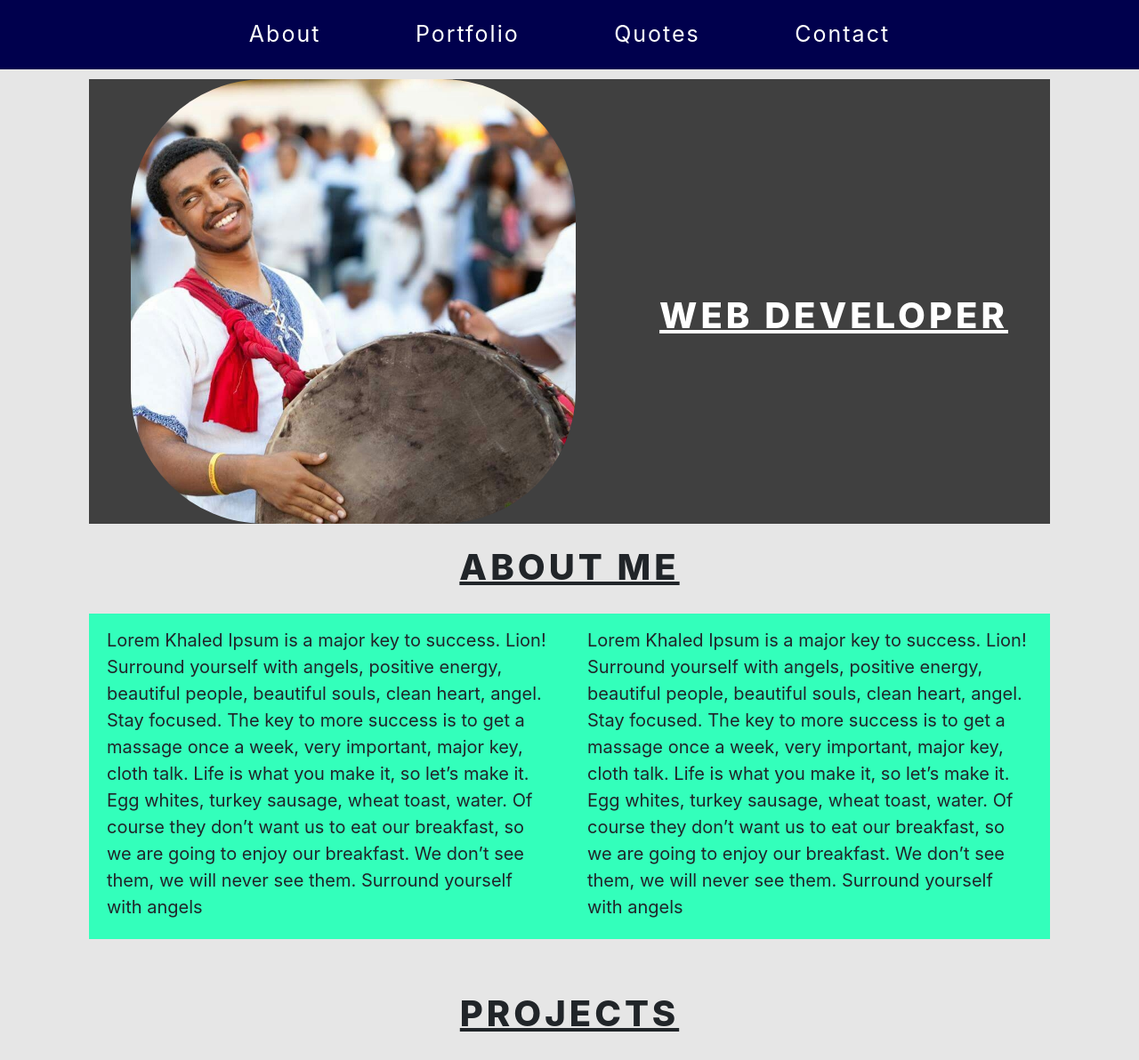
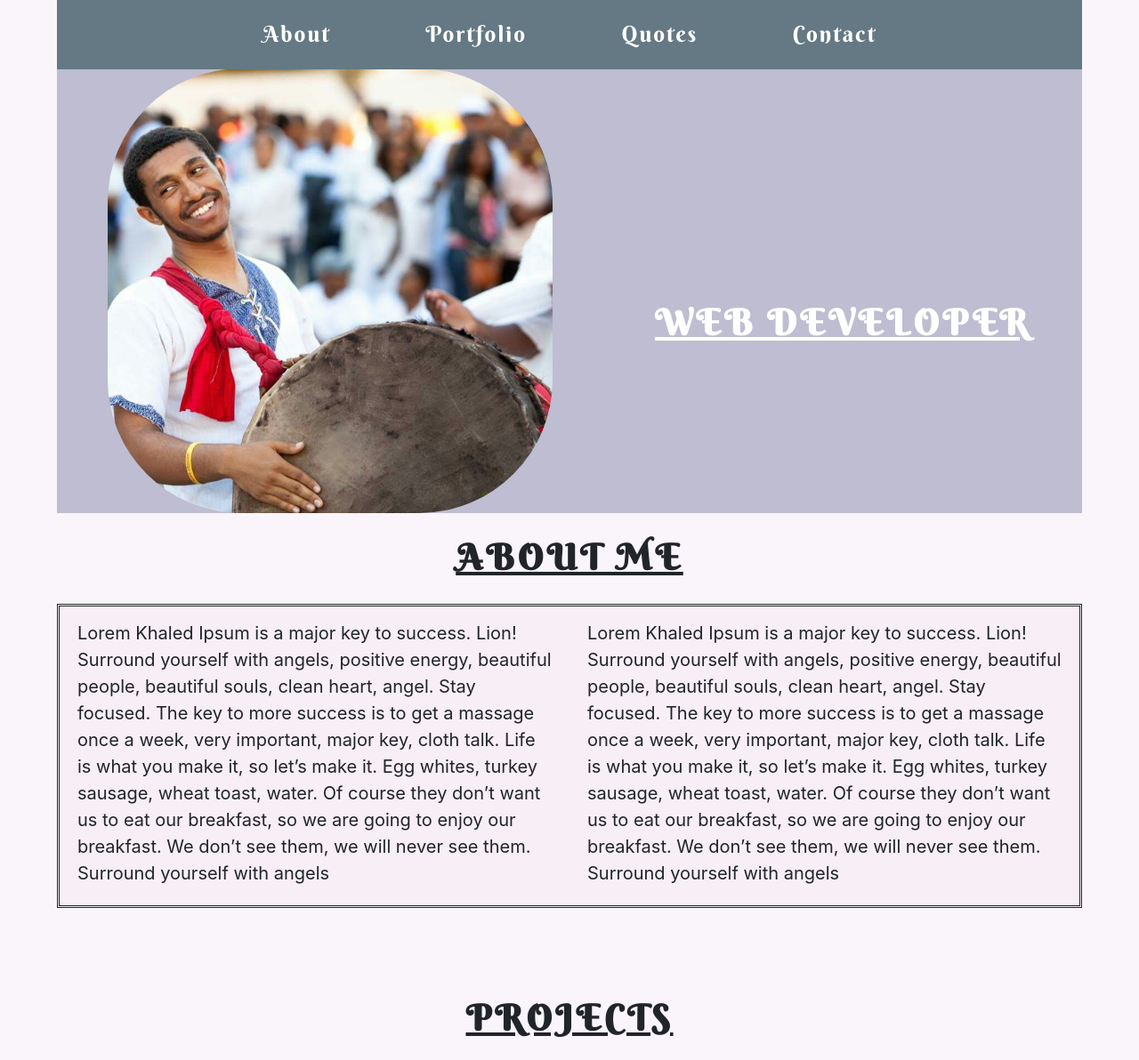
Before and after one commit to Dereje24/Portfolio, a plain HTML site: page index.html in a window 1280 px wide. Shown: the top 1192 px of the page at 89% size. Drawn offline with nearby package versions, Linux system fonts and the light colour scheme.

Commit message:
more css styling done. color looks good.

```diff
--- a/index.html
+++ b/index.html
@@ -4,6 +4,7 @@
 	<title>About Me</title>
   	<link rel="stylesheet" type="text/css" href="https://maxcdn.bootstrapcdn.com/font-awesome/4.7.0/css/font-awesome.min.css">
 	<link rel="stylesheet" type="text/css" href="https://maxcdn.bootstrapcdn.com/bootstrap/4.0.0/css/bootstrap.min.css">
+	<link href="https://fonts.googleapis.com/css?family=Berkshire+Swash" rel="stylesheet">
 	<link rel="stylesheet" type="text/css" href="style.css">
 	<script
   src="https://code.jquery.com/jquery-3.3.1.min.js"
@@ -13,27 +14,25 @@
 	<script type="text/javascript" src="script.js"></script>
 </head>
 <body>
-	<div class="nav-left"></div>
+	<header>
 		<nav>
-				<div class="main-nav">
 			<a href="#about">About</a>
 			<a href="#projects">Portfolio</a>
 			<a href="#testimonials">Quotes</a>
 			<a href="#contact">Contact</a>
-				</div>
+		</nav>
+
 		<div class="mobile-nav">
         	<a href="" class="hamburger"><i class="fa fa-bars"></i></a>
 		</div>
-			</nav>
-	<div class="nav-right"></div>
-	<main>
-		<header>
+
 		<div class="header-image">
-				<img src="images/profilepic.jpg">
+			<div id="image"><img src="images/profilepic.jpg"></div>
 			<h1>Web Developer</h1>
 		</div>
 	</header>
 
+	<main>
 	<section class="aboutContainer">
 		<h1 id="about">About Me</h1>
 		<div class="about">
--- a/style.css
+++ b/style.css
@@ -1,19 +1,21 @@
 *{
 	box-sizing: border-box;
+	margin: 0;
+	padding: 0;
 }
 body{
-	background-color: #e6e6e6;
+	background-color: #FAF4FB;
 }
 main{
 	box-sizing: border-box;
-	margin: 0 100px;
-
+	margin: 0 5%;
 }
 header{
 	height: 400px;
 	background-repeat: no-repeat;
 	background-size: auto;
-	margin: 10 auto;
+	margin: 0 5% 3% 5%;
+	padding-top: 77px;
 	padding-bottom: 10px;
 }
 header img{
@@ -24,61 +26,57 @@ header img{
 .mobile-nav{
 	display: none;
 }
-.nav-container{
-	float: inherit;
-}
-.nav-left{
-	margin: 6.95%;
-}
-.nav-right{
-	margin: 6.95%;
-}
+
 nav {
-	margin: 0;
-	width: 100%;
+	position: fixed;
+	top: 0;
+	width: 90%;
 	text-align: center;
 	letter-spacing: 2px;
 	padding: 20px 0;
-	top: 0;
 	word-spacing: 100px;
-	overflow: hidden;
-	position: fixed;
-	background-color: #00004d;
+	background-color: #647984;
 }
 
 nav a{
 	border-spacing: 50px;
 }
+
 a{
-	text-align:center;
+	text-align: center;
 	text-decoration: none;
-	color: #7575a3;
+	color: #F0E1D1;
 	font-size: 25px;
 	color: white;
+	font-family: 'Berkshire Swash', cursive;
 }
 nav a:hover{
 	text-decoration: underline;
+	color: white;
 }
+
 h1{
 	text-transform: uppercase;
 	text-align: center;
+	font-family: 'Berkshire Swash', cursive;
 	font-weight: 800;
 	font-size: 40px;
 	letter-spacing: 4px;
 	text-decoration: underline;
-	padding: 60px 0px 20px 0px;
+	padding: 100px 0px 20px 0px;
 
 }
 .header-image{
-	background-color: #404040;
+	background-color: #BEBDD1;
 	color: white;
 	display: flex;
 	align-items: center;
 	justify-content: space-around;
 }
 .about{
+	border: double;
 	padding-top: 10px;
-	background-color: #33ffbb;
+	background-color: #F7EEF6;
 	display: flex;
 	flex-direction: row;
 }
@@ -100,9 +98,13 @@ h1{
 }
 .caption{
 	text-align: center;
+	font-family: 'Berkshire Swash', cursive;
+	font-size: 25px;
+
 }
 .testimonial{
-	background-color: #33ffbb;
+	border: double;
+	background-color: #F7EEF6;
 	font-size: 20px;
 }
 .name-and-email{
@@ -117,7 +119,6 @@ form{
 	width: 100%;
 }
 input {
-
 	border: 1px solid #3d3d5c;
 	padding: 20px;
 	font-size: 15px;
@@ -155,8 +156,8 @@ form button:hover{
 	color: white;
 }
 footer{
-	width: 86.1%;
-	margin: 0 auto;
+	margin: 0 5%;
+	padding-top: 10px;
 }
 .icons{
 	display: flex;
@@ -171,18 +172,20 @@ footer{
 	text-align: center;
 }
 
-@media (max-width: 800px){
+@media (max-width: 885px){
 
 	main{
 		margin: 0 auto;
 	}
-	.main-nav{
+	nav{
 		display: none;
 	}
 	.mobile-nav{
 		display: inline-block;
-		margin: 0;
+		width: 100%;
+		margin: 0 auto;
 		padding: 0;
+		background-color: #647984;
 	}
 
 }
```
Lines whose indentation alone changed are shown as unchanged.
